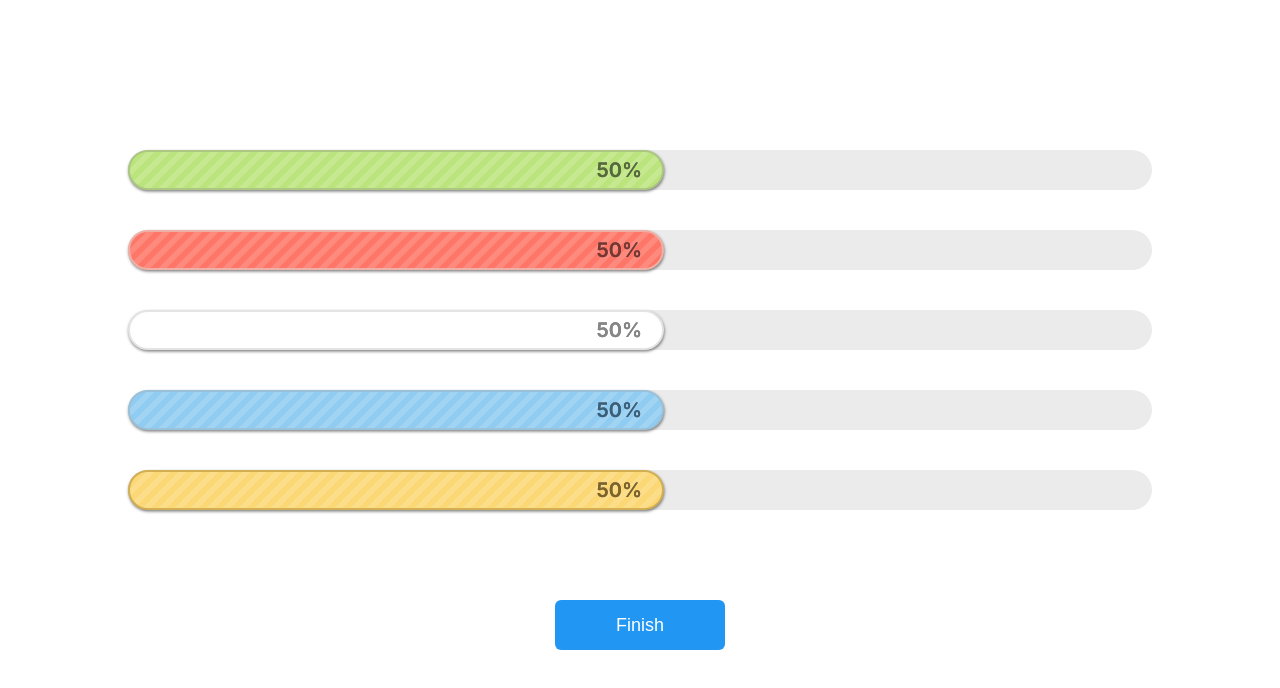
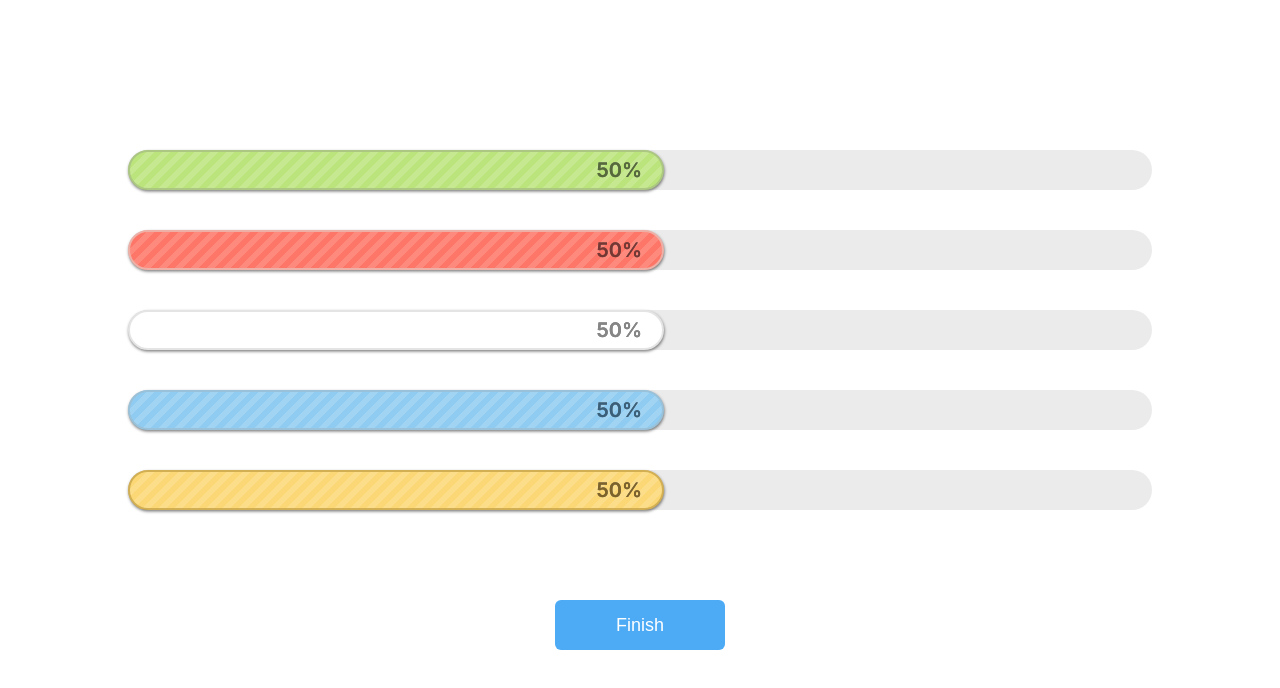
Before and after one commit to hilory16/shortpoint, a plain HTML site: page index.html in a window 1280 px wide. In both pictures the pointer is over the button "Finish". Drawn offline with Linux system fonts and the light colour scheme.

```diff
--- a/style.css
+++ b/style.css
@@ -110,6 +110,11 @@ body{
     font-size: 18px;
     cursor:pointer;
 }
+.button-container button:hover{
+    opacity: .8;
+    transition: all ease .3;
+}
+
 @keyframes counter {
   from {
     --num: 50;
```
